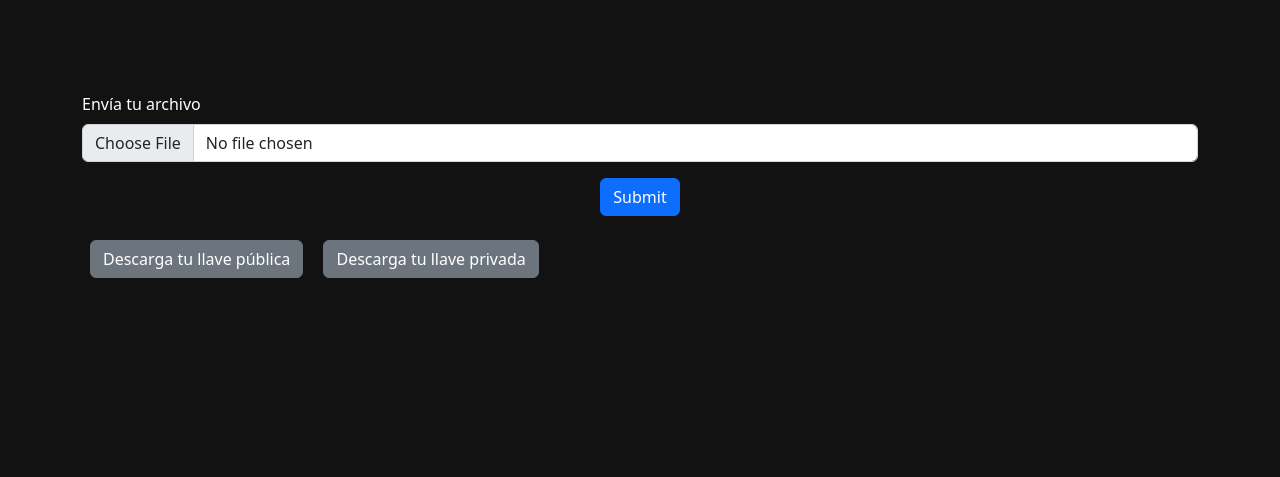
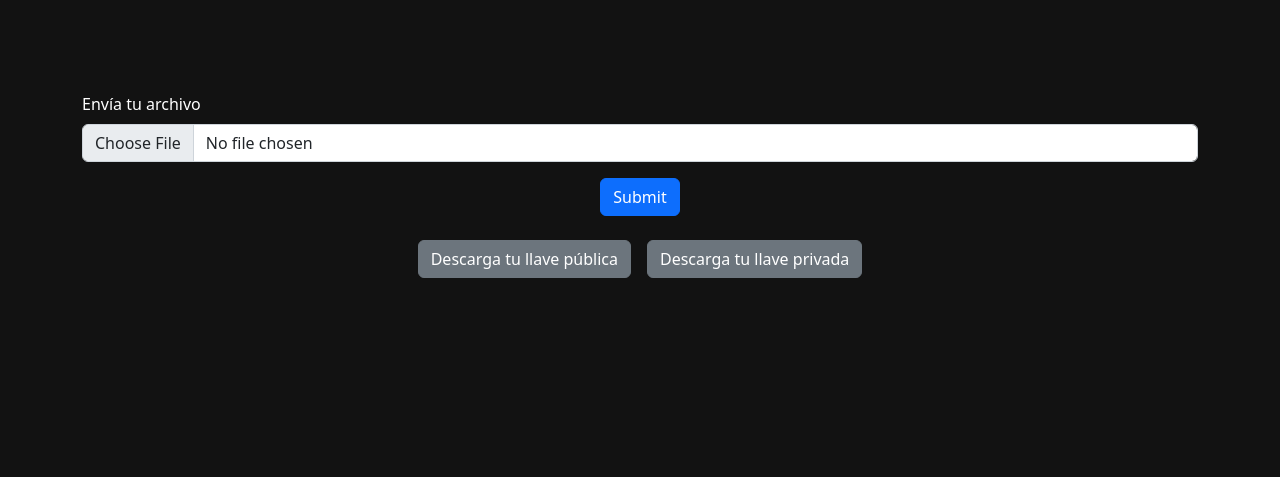
Before and after one commit to dasebaztian/webTokensAuth, a Django app: template Final/Final/templates/firmar.html in a window 1280 px wide. Shown: the part 212-689 px from the top of the page. Run offline with Django 5.2, Linux system fonts and the light colour scheme; the template is opened without the code that fills it, so the values that code supplies are empty.

Commit message:
Modificaciones en "firmar.html" para la obtención de llaves, dos nuevos paths en "urls.py" y un metodo nuevo en "views.py" para la obtención de la llave publica

```diff
--- a/Final/Final/templates/firmar.html
+++ b/Final/Final/templates/firmar.html
@@ -14,10 +14,16 @@
         <button type="submit" class="btn btn-primary">Submit</button>
     </div>
 </form>
-<div class="d-flex justify-content-center mt-4"></div>
-    <a href="/descargar_llave_publica/" class="btn btn-secondary mx-2">Descarga tu llave pública</a>
-    <a href="/descargar_llave_privada/" class="btn btn-secondary mx-2">Descarga tu llave privada</a>
+<div class="d-flex justify-content-center mt-4">
+    <form action="/descargar_llave_publica/" method="POST" class="mx-2">
+        {% csrf_token %}
+        <button type="submit" class="btn btn-secondary">Descarga tu llave pública</button>
+    </form>
+
+    <form action="/descargar_llave_privada/" method="POST" class="mx-2">
+        {% csrf_token %}
+        <button type="submit" class="btn btn-secondary">Descarga tu llave privada</button>
+    </form>
 </div>
 
-
 {% endblock %}
--- a/Final/Final/urls.py
+++ b/Final/Final/urls.py
@@ -25,4 +25,6 @@
     path('generar/', vistas.generar),
     path('firmar/', vistas.firmar),
     path('verificar/', vistas.verificar),
+    path('descargar_llave_publica/', vistas.publ),
+    path('descargar_llave_privada/', vistas.priv),
 ]
```
Also changed, not shown: Final/Final/views.py (+26 -0 lines), Final/db.sqlite3.
